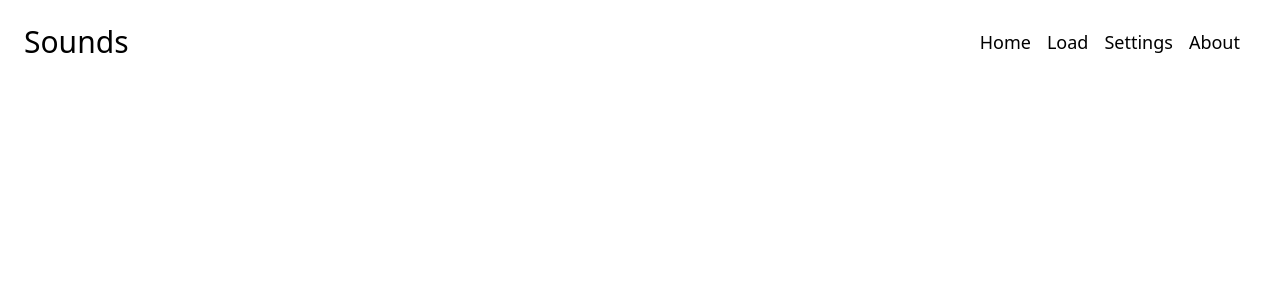
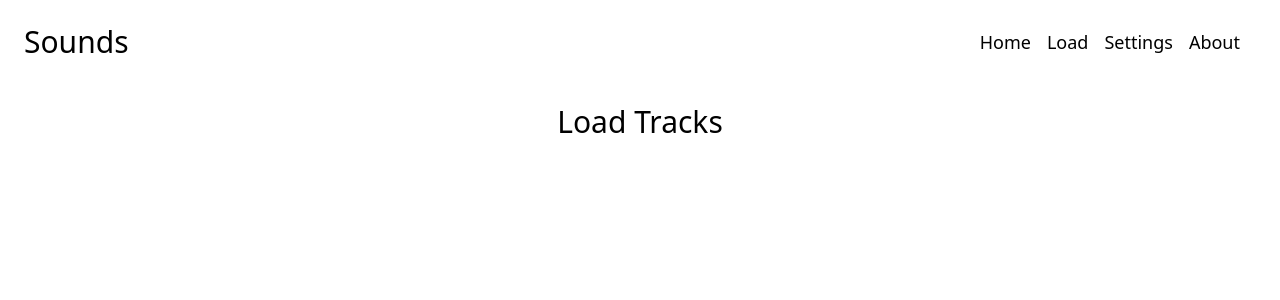
Before and after one commit to pigilwin/auditory, a React (Create React App) app: page /load in a window 1280 px wide. Shown: the top 300 px of the page. Built offline with nearby package versions, Linux system fonts and the light colour scheme.

Commit message:
Began work on load page

```diff
--- a/src/load/Load.tsx
+++ b/src/load/Load.tsx
@@ -1,3 +1,11 @@
+import { Title } from "../builder/Title"
+
 export const LoadPanel = (): JSX.Element => {
-    return (<div></div>);
+    return (
+        <div className="container mx-auto flex flex-wrap overflow-hidden">
+            <div className="text-center w-full">
+                <Title title="Load Tracks"/>
+            </div>
+        </div>
+    );
 }
```
